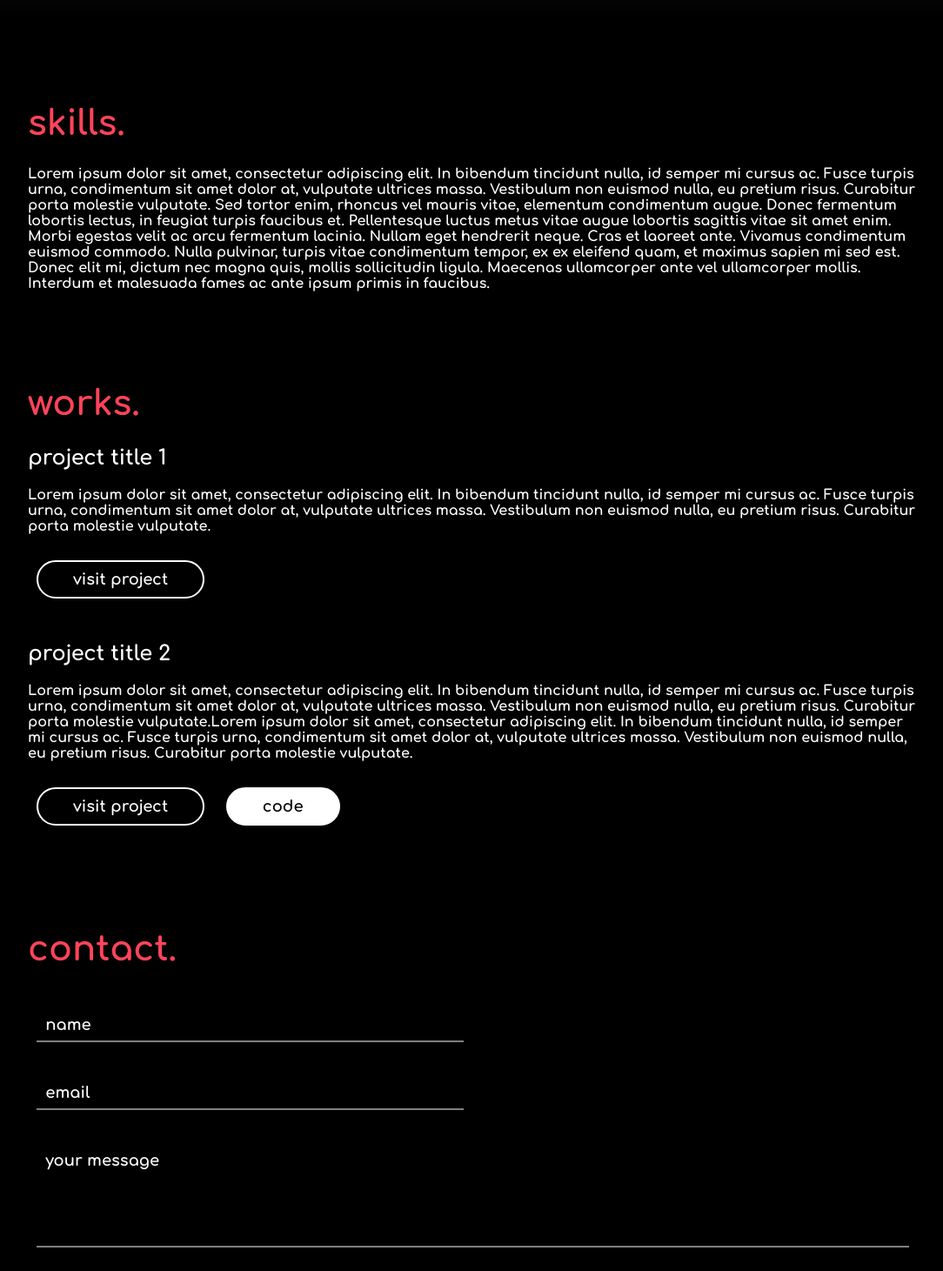
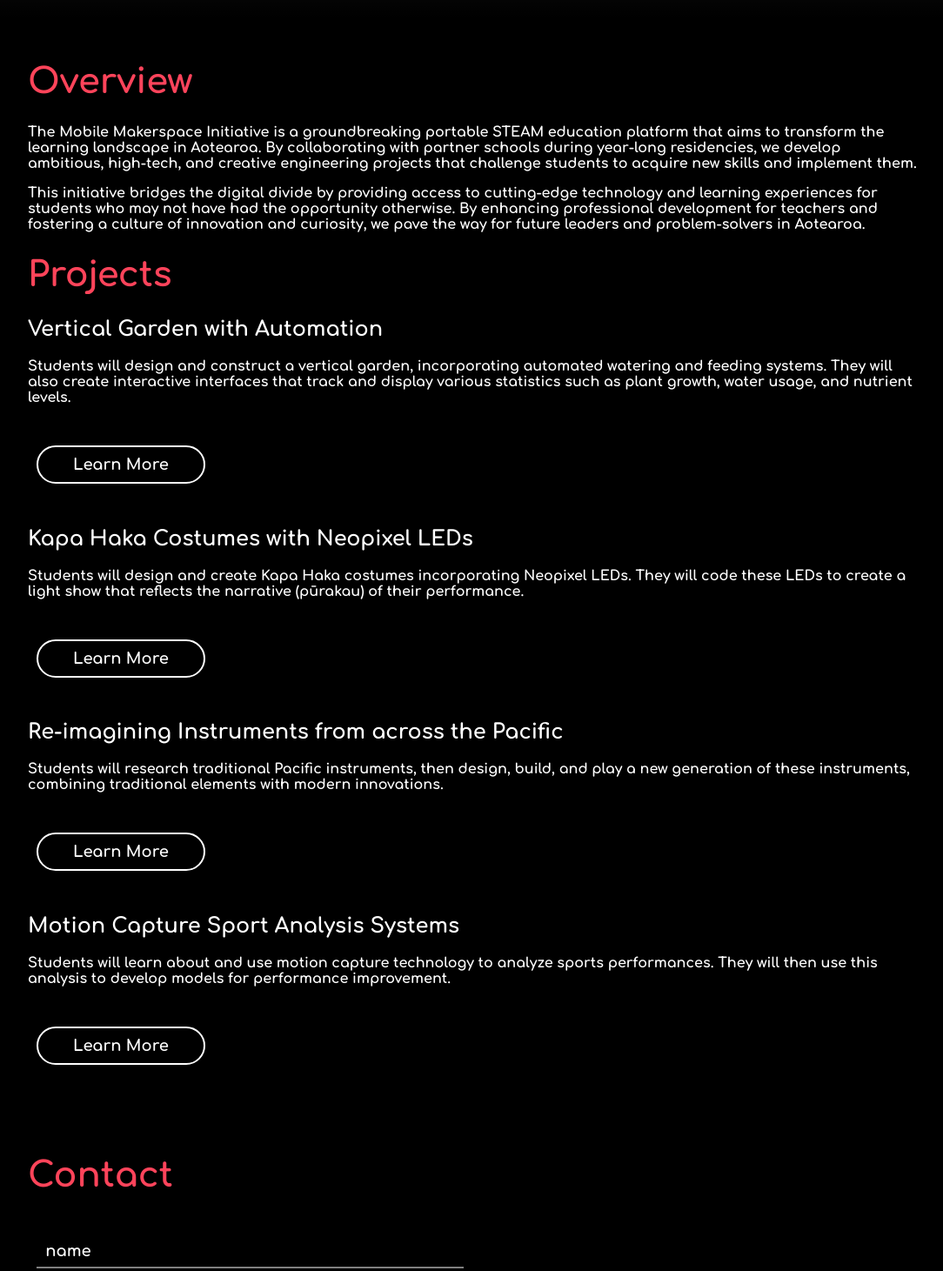
Before and after one commit to ClarkWilliamsIE/Inertiaweb, a plain HTML site: page index.html in a window 1280 px wide. Shown: the part 780-2241 px from the top of the page at 87% size, without its empty margins (96-1180 px from the left). Drawn offline with nearby package versions, Linux system fonts and the light colour scheme; grey boxes are pictures that could not be loaded.

Commit message:
Update index.html

```diff
--- a/index.html
+++ b/index.html
@@ -4,7 +4,7 @@
     <meta charset="UTF-8">
     <meta name="viewport" content="width=device-width, initial-scale=1.0">
     <meta http-equiv="X-UA-Compatible" content="ie=edge">
-    <title>yourname.</title>
+    <title>Inertia Education - Makertruck</title>
     <link rel="stylesheet" href="https://cdnjs.cloudflare.com/ajax/libs/animate.css/3.7.0/animate.min.css">
     <link href="https://fonts.googleapis.com/css?family=Comfortaa:700" rel="stylesheet">
     <script src="https://code.jquery.com/jquery-3.3.1.min.js" integrity="sha256-FgpCb/KJQlLNfOu91ta32o/NMZxltwRo8QtmkMRdAu8=" crossorigin="anonymous"></script>
@@ -16,54 +16,60 @@
         <div id="spinner"></div>
     </div>
     <div id="header" class="animated slideInDown" style="animation-delay:1.8s;">
-    <div id="title">yourname.</div><br>
+        <div id="title">Inertia Education - Makertruck</div><br>
         <div id="links">
-        <a href="#skills">skills</a>
-        <a href="#work" style="margin:0px 60px;">works</a>
-        <a href="#contact">contact</a>
+            <a href="#overview">Overview</a>
+            <a href="#projects" style="margin:0px 60px;">Projects</a>
+            <a href="#contact">Contact</a>
         </div>
     </div>
 
     <center>
     <div id="middle">
         <div id="tagline" class="animated zoomIn" style="animation-delay:1.8s;">
-            if you're reading this, that mean's you can read<br>
-            <button class="btn_one">haha ok</button>
+            Transforming Education Through Innovation<br>
+            <button class="btn_one">Learn More</button>
         </div>
     </div>
     </center>
 
     <div id="portfolio">
-             <div id="skills">
-                 <h1>skills.</h1>
-                 <div>
+        <div id="overview">
+            <h1>Overview</h1>
             <p>
-                            Lorem ipsum dolor sit amet, consectetur adipiscing elit. In bibendum tincidunt nulla, id semper mi cursus ac. Fusce turpis urna, condimentum sit amet dolor at, vulputate ultrices massa. Vestibulum non euismod nulla, eu pretium risus. Curabitur porta molestie vulputate. Sed tortor enim, rhoncus vel mauris vitae, elementum condimentum augue. Donec fermentum lobortis lectus, in feugiat turpis faucibus et. Pellentesque luctus metus vitae augue lobortis sagittis vitae sit amet enim. Morbi egestas velit ac arcu fermentum lacinia. Nullam eget hendrerit neque. Cras et laoreet ante. Vivamus condimentum euismod commodo. Nulla pulvinar, turpis vitae condimentum tempor, ex ex eleifend quam, et maximus sapien mi sed est. Donec elit mi, dictum nec magna quis, mollis sollicitudin ligula. Maecenas ullamcorper ante vel ullamcorper mollis. Interdum et malesuada fames ac ante ipsum primis in faucibus.
+                The Mobile Makerspace Initiative is a groundbreaking portable STEAM education platform that aims to transform the learning landscape in Aotearoa. By collaborating with partner schools during year-long residencies, we develop ambitious, high-tech, and creative engineering projects that challenge students to acquire new skills and implement them.
             </p>
+            <p>
+                This initiative bridges the digital divide by providing access to cutting-edge technology and learning experiences for students who may not have had the opportunity otherwise. By enhancing professional development for teachers and fostering a culture of innovation and curiosity, we pave the way for future leaders and problem-solvers in Aotearoa.
+            </p>
+        </div>
+
+        <div id="projects">
+            <h1>Projects</h1>
+            <div class="project">
+                <h2>Vertical Garden with Automation</h2>
+                <p>Students will design and construct a vertical garden, incorporating automated watering and feeding systems. They will also create interactive interfaces that track and display various statistics such as plant growth, water usage, and nutrient levels.</p>
+                <button class="btn_one">Learn More</button>
+            </div>
+            <div class="project">
+                <h2>Kapa Haka Costumes with Neopixel LEDs</h2>
+                <p>Students will design and create Kapa Haka costumes incorporating Neopixel LEDs. They will code these LEDs to create a light show that reflects the narrative (pūrakau) of their performance.</p>
+                <button class="btn_one">Learn More</button>
+            </div>
+            <div class="project">
+                <h2>Re-imagining Instruments from across the Pacific</h2>
+                <p>Students will research traditional Pacific instruments, then design, build, and play a new generation of these instruments, combining traditional elements with modern innovations.</p>
+                <button class="btn_one">Learn More</button>
+            </div>
+            <div class="project">
+                <h2>Motion Capture Sport Analysis Systems</h2>
+                <p>Students will learn about and use motion capture technology to analyze sports performances. They will then use this analysis to develop models for performance improvement.</p>
+                <button class="btn_one">Learn More</button>
             </div>
         </div>
 
-              <div id="work">
-                 <h1>works.</h1>
-
-                 <div class="project">
-                 <h2>project title 1</h2>
-                 <div>Lorem ipsum dolor sit amet, consectetur adipiscing elit. In bibendum tincidunt nulla, id semper mi cursus ac. Fusce turpis urna, condimentum sit amet dolor at, vulputate ultrices massa. Vestibulum non euismod nulla, eu pretium risus. Curabitur porta molestie vulputate.</div>
-                 <button class="btn_one">visit project</button>
-                </div>
-
-                <div class="project">
-                 <h2>project title 2</h2>
-                 <div>Lorem ipsum dolor sit amet, consectetur adipiscing elit. In bibendum tincidunt nulla, id semper mi cursus ac. Fusce turpis urna, condimentum sit amet dolor at, vulputate ultrices massa. Vestibulum non euismod nulla, eu pretium risus. Curabitur porta molestie vulputate.Lorem ipsum dolor sit amet, consectetur adipiscing elit. In bibendum tincidunt nulla, id semper mi cursus ac. Fusce turpis urna, condimentum sit amet dolor at, vulputate ultrices massa. Vestibulum non euismod nulla, eu pretium risus. Curabitur porta molestie vulputate.
-                 </div>
-                 <button class="btn_one">visit project</button>
-                 <button class="btn_two">code</button>
-                </div>
-
-             </div>
-
         <div id="contact">
-                 <h1>contact.</h1>
+            <h1>Contact</h1>
             <form>
                 <input type="text" placeholder="name" required>
                 <input type="email" placeholder="email" required><br>
@@ -79,7 +85,8 @@
         </div>
     </div>
     <div id="footer">
-        made on earth by a human <br><br> <a href="https://imfunniee.github.io">imfunniee</a>
+        Made with passion by Clark Williams<br><br>
+        <a href="https://inertiaed.org">inertiaed.org</a>
     </div>
     <script src="index.js" type="text/javascript"></script>
 </body>
```
Lines whose indentation alone changed are shown as unchanged.
